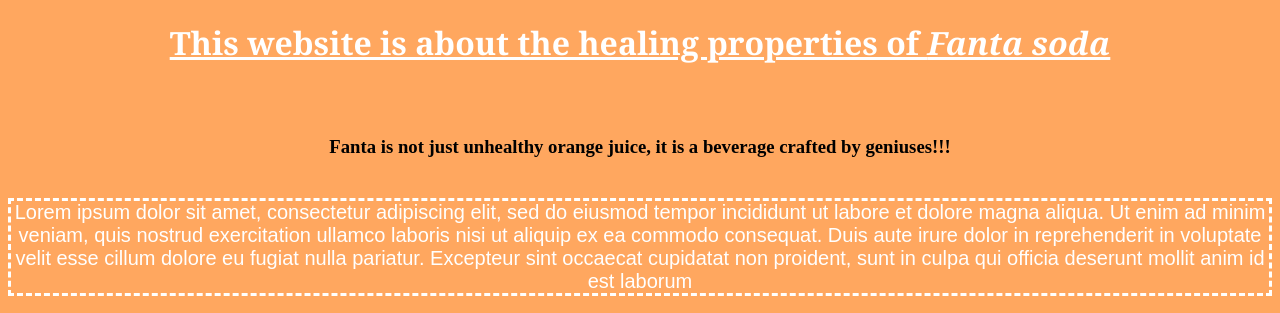
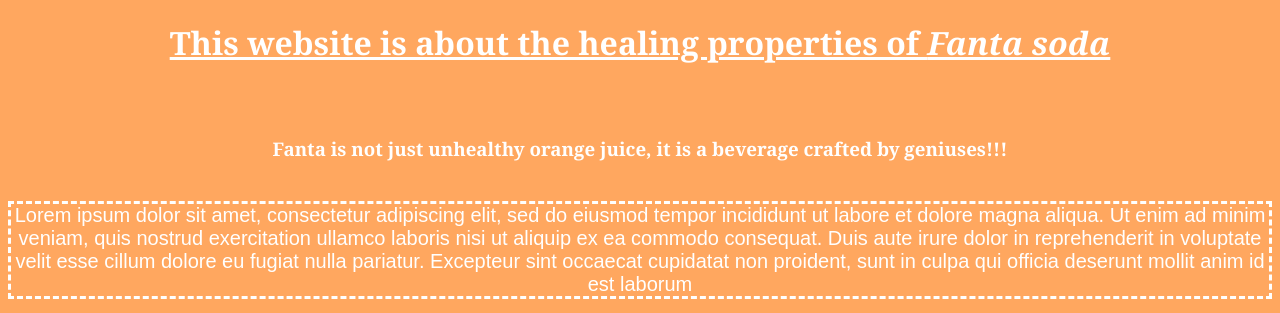
Before and after one commit to MTHS-ICS2O-2-2022/ICS2O-Unit-1-04-janet-do, a website: page index.html in a window 1280 px wide. Shown: the top 313 px of the page. Drawn offline with Linux system fonts and the light colour scheme.

Commit message:
fixed formatting 16

```diff
--- a/css/style.css
+++ b/css/style.css
@@ -10,7 +10,7 @@
 }
 
 h3 {
-  'font-family: Cambria, Cochin, Georgia, Times, 'Times New Roman';
+  font-family: Cambria, Cochin, Georgia, Times, 'Times New Roman';
   color: white;
   text-align: center;
   padding-bottom: 20px;
```
